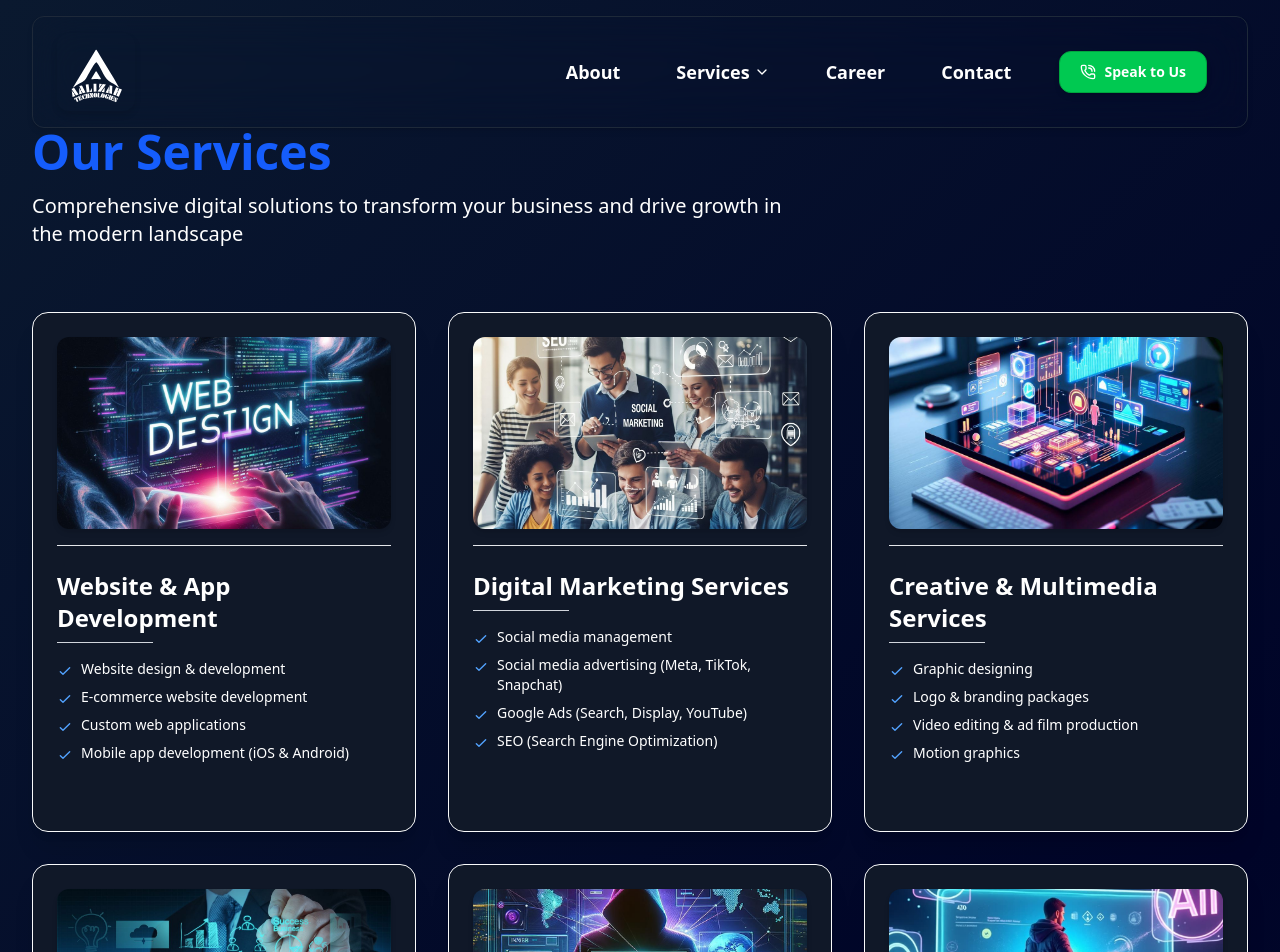
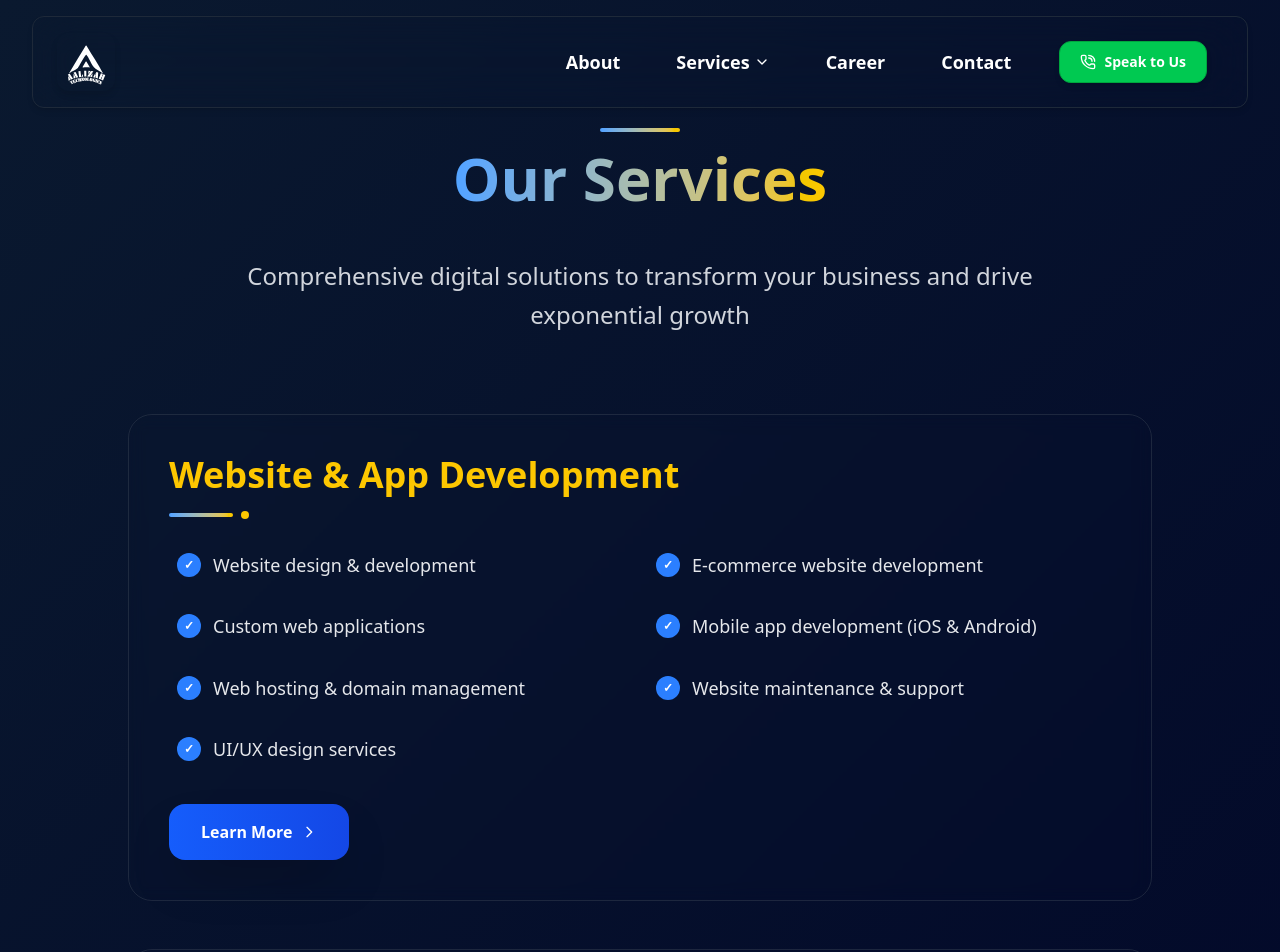
Before and after one commit to Abhishekn1234/frontend_aal, a React (Vite) app in the folder frontend/: page /services in a window 1280 px wide. Shown: the top 952 px of the page. Built offline with nearby package versions, Linux system fonts and the light colour scheme.

Commit message:
commited

```diff
--- a/frontend/src/components/Services/servicesData.tsx
+++ b/frontend/src/components/Services/servicesData.tsx
@@ -3,6 +3,7 @@ export const servicesData = [
     title: "Website & App Development",
     icon: "💻",
     image: "/webdesign&app1.jpg",
+
     items: [
       "Website design & development",
       "E-commerce website development",
@@ -109,18 +110,18 @@ export const servicesData = [
       "Outsourced social media & marketing team",
     ],
   },
-  {
-    title: "E-Commerce / Online Business Solutions",
-    icon: "🛒",
-    image: "/e commerce.jpg",
-    items: [
-      "E-commerce website",
-      "Online payment integration",
-      "Marketplace management",
-      "Dropshipping store setup",
-      "Product photoshoot & catalogue creation",
-    ],
-  },
+  // {
+  //   title: "E-Commerce / Online Business Solutions",
+  //   icon: "🛒",
+  //   image: "/e commerce.jpg",
+  //   items: [
+  //     "E-commerce website",
+  //     "Online payment integration",
+  //     "Marketplace management",
+  //     "Dropshipping store setup",
+  //     "Product photoshoot & catalogue creation",
+  //   ],
+  // },
   {
     title: "PR Media And Relations",
     icon: "📰",
--- a/frontend/src/pages/Services.tsx
+++ b/frontend/src/pages/Services.tsx
@@ -2,14 +2,15 @@ import { motion } from "framer-motion";
 import { servicesData } from "../components/Services/servicesData";
 
 export default function Services() {
-
   return (
-    <div className="bg-gradient-to-br from-gray-100 to-blue-100 pt-32 pb-16 px-4 sm:px-6 lg:px-8 font-sans"
+    <div
+      className="pt-32 pb-20 px-4 sm:px-6 lg:px-8 font-sans min-h-screen"
       style={{
         backgroundColor: "#182C48",
         backgroundImage: "linear-gradient(135deg, #0a192f 0%, #000428 50%, #0a192f 100%)",
-            }}>
-      <div className="max-w-7xl mx-auto text-white">
+      }}
+    >
+      <div className="max-w-6xl mx-auto text-white">
 
         {/* Header */}
         <motion.div
@@ -17,129 +18,119 @@ export default function Services() {
           whileInView={{ opacity: 1, y: 0 }}
           viewport={{ once: true }}
           transition={{ duration: 0.6 }}
-          className="mb-16"
+          className="mb-20 text-center"
         >
-          <h1 className="text-4xl md:text-5xl font-bold text-blue-600 mb-4">
-            Our <span className="text-blue-600">Services</span>
+          <motion.div
+            initial={{ scale: 0.9 }}
+            whileInView={{ scale: 1 }}
+            viewport={{ once: true }}
+            transition={{ duration: 0.5 }}
+            className="inline-block mb-6"
+          >
+            <div className="w-20 h-1 bg-gradient-to-r from-blue-400 to-yellow-400 rounded-full mx-auto mb-4"></div>
+            <h1 className="text-5xl md:text-6xl font-bold bg-gradient-to-r from-blue-400 to-yellow-400 bg-clip-text text-transparent mb-6">
+              Our Services
             </h1>
-          <p className="text-lg md:text-xl text-white max-w-3xl">
-            Comprehensive digital solutions to transform your business and drive growth in the modern landscape
+          </motion.div>
+          <p className="text-xl md:text-2xl text-gray-300 max-w-4xl mx-auto leading-relaxed">
+            Comprehensive digital solutions to transform your business and drive exponential growth
           </p>
         </motion.div>
 
-        {/* Service Cards Grid */}
-       {/* Service Cards Grid */}
-<div className="grid grid-cols-1 md:grid-cols-2 lg:grid-cols-3 gap-8">
+        {/* Service Cards */}
+        <div className="flex flex-col gap-12">
           {servicesData.map((service, idx) => (
             <motion.div
               key={idx}
-      initial={{ opacity: 0, y: 30 }}
+              initial={{ opacity: 0, y: 40 }}
               whileInView={{ opacity: 1, y: 0 }}
+              viewport={{ once: true, margin: "-50px" }}
+              transition={{ duration: 0.7, delay: idx * 0.15 }}
+              className="cursor-pointer flex justify-center"
+            >
+              <motion.div
+                whileHover={{
+                  scale: 1.02,
+                  y: -5,
+                  boxShadow: "0 25px 50px -12px rgba(0, 0, 0, 0.5)"
+                }}
+                whileTap={{ scale: 0.98 }}
+                className="relative transition-all duration-300 flex flex-col border border-gray-700/50 rounded-3xl p-10 w-full max-w-5xl min-h-[280px] backdrop-blur-sm hover:border-blue-400/30 group"
+              >
+                {/* Background Glow Effect */}
+                <div className="absolute inset-0 bg-gradient-to-r from-blue-500/5 to-yellow-500/5 rounded-3xl opacity-0 group-hover:opacity-100 transition-opacity duration-500"></div>
+
+                {/* Content Container */}
+                <div className="relative z-10 flex flex-col md:flex-row md:items-start gap-8">
+                  {/* Title & Items */}
+                  <div className="flex-1">
+                    <motion.h2
+                      whileHover={{ x: 5 }}
+                      className="text-3xl md:text-4xl font-bold text-yellow-400 mb-4 cursor-pointer group-hover:text-blue-400 transition-colors duration-300"
+                    >
+                      {service.title}
+                    </motion.h2>
+
+                    {/* Decorative HR */}
+                    <div className="flex items-center mb-6">
+                      <div className="w-16 h-1 bg-gradient-to-r from-blue-400 to-yellow-400 rounded-full"></div>
+                      <div className="w-2 h-2 bg-yellow-400 rounded-full ml-2"></div>
+                    </div>
+
+                    {/* Items List */}
+                    <ul className="grid grid-cols-1 md:grid-cols-2 gap-4 mb-4">
+                      {service.items.map((item, i) => (
+                        <motion.li
+                          key={i}
+                          initial={{ opacity: 0, x: -20 }}
+                          whileInView={{ opacity: 1, x: 0 }}
                           viewport={{ once: true }}
-      transition={{ duration: 0.5, delay: idx * 0.1 }}
-      className="group relative"
+                          transition={{ duration: 0.4, delay: i * 0.1 }}
+                          className="flex items-start p-2 rounded-lg hover:bg-white/5 transition-all duration-300 group/item"
                         >
-      <div
-        className="rounded-2xl shadow-xl border border-gray-50 p-6 overflow-hidden
-                   hover:border-blue-300 hover:shadow-2xl transition-all duration-300
-                   h-[520px] flex flex-col justify-between bg-gray-900 text-white"
+                          <motion.div
+                            whileHover={{ scale: 1.2, rotate: 5 }}
+                            className="flex-shrink-0 w-6 h-6 bg-blue-500 rounded-full flex items-center justify-center mr-3 mt-0.5 group-hover/item:bg-yellow-500 transition-colors"
                           >
-        {/* TOP CONTENT WRAPPER */}
-        <div>
-          {/* Image */}
-          <motion.div
-            initial={{ opacity: 0, scale: 0.9 }}
-            whileInView={{ opacity: 1, scale: 1 }}
-            transition={{ duration: 0.4 }}
-            className="w-full h-48 rounded-xl overflow-hidden mb-4 shadow-md"
+                            <span className="text-white text-xs font-bold">✓</span>
+                          </motion.div>
+                          <span className="text-gray-200 text-lg leading-relaxed group-hover/item:text-white transition-colors">
+                            {item}
+                          </span>
+                        </motion.li>
+                      ))}
+                    </ul>
+
+                    {/* Button */}
+                    <motion.button
+                      whileHover={{
+                        scale: 1.05,
+                        background: "linear-gradient(135deg, #3b82f6, #f59e0b)"
+                      }}
+                      whileTap={{ scale: 0.95 }}
+                      className="relative mt-4 py-4 px-8 bg-gradient-to-r from-blue-600 to-blue-700 hover:from-blue-500 hover:to-blue-600 text-white font-bold rounded-2xl shadow-2xl hover:shadow-3xl transition-all duration-300 overflow-hidden group/btn"
                     >
-            <motion.img
-              src={service.image}
-              alt={service.title}
-              className="w-full h-full object-cover"
-              whileHover={{ scale: 1.05 }}
-            />
-          </motion.div>
+                      <div className="absolute inset-0 bg-gradient-to-r from-transparent via-white/20 to-transparent -skew-x-12 transform translate-x-[-100%] group-hover/btn:translate-x-[100%] transition-transform duration-1000"></div>
 
-          {/* HR under image */}
-          <hr className="border-gray-200 mb-6" />
-
-          {/* Title */}
-          <h2 className="text-xl lg:text-2xl font-bold text-white mb-2 group-hover:text-blue-400 transition-all">
-            {service.title}
-          </h2>
-
-          {/* HR under title */}
-          <hr className="border-gray-300 mb-4 w-24 group-hover:border-blue-400 transition-all" />
-
-          {/* Description */}
-          <ul className="space-y-2 mb-4">
-            {service.items.slice(0, 4).map((item, i) => (
-              <li key={i} className="flex items-start text-white">
-                <svg
-                  className="w-4 h-4 text-blue-400 mr-2 mt-1 flex-shrink-0"
+                      <span className="relative flex items-center justify-center gap-2">
+                        Learn More
+                        <motion.svg
+                          whileHover={{ x: 5 }}
+                          className="w-4 h-4"
                           fill="none"
                           stroke="currentColor"
                           viewBox="0 0 24 24"
                         >
-                  <path
-                    strokeLinecap="round"
-                    strokeLinejoin="round"
-                    strokeWidth={2}
-                    d="M5 13l4 4L19 7"
-                  />
-                </svg>
-                <span className="text-sm">{item}</span>
-              </li>
-            ))}
-          </ul>
-        </div>
-
-        {/* BUTTON PINNED AT BOTTOM */}
-        <motion.button
-          initial={{ opacity: 0, y: 20 }}
-          transition={{ duration: 0.3 }}
-          className="opacity-0 group-hover:opacity-100 group-hover:translate-y-0 translate-y-2
-                     w-full py-3 bg-blue-600 text-white rounded-xl font-semibold
-                     shadow-lg hover:bg-blue-700 hover:shadow-xl transition-all"
-        >
-          Learn More
+                          <path strokeLinecap="round" strokeLinejoin="round" strokeWidth={2} d="M9 5l7 7-7 7" />
+                        </motion.svg>
+                      </span>
                     </motion.button>
                   </div>
+                </div>
+              </motion.div>
             </motion.div>
           ))}
         </div>
-
-
-
-
-
-        {/* CTA Section */}
-        <motion.div
-          initial={{ opacity: 0, y: 20 }}
-          whileInView={{ opacity: 1, y: 0 }}
-          viewport={{ once: true }}
-          transition={{ duration: 0.6, delay: 0.3 }}
-          className="mt-20"
-        >
-          <div className="text-white rounded-2xl p-12 shadow-2xl">
-            <h3 className="text-3xl font-bold text-white mb-4">
-              Ready to Transform Your Business?
-            </h3>
-            <p className="text-blue-100 text-lg mb-6 max-w-xl">
-              Let's discuss how our comprehensive services can help you achieve your goals
-            </p>
-            <div className="flex flex-col sm:flex-row gap-4">
-              <button className="bg-white text-blue-600 px-8 py-3 rounded-xl font-semibold hover:bg-blue-100 transition-all shadow-lg">
-                Get Free Consultation
-              </button>
-              <button className="border-2 border-white text-white px-8 py-3 rounded-xl font-semibold hover:bg-white hover:text-blue-700 transition-all">
-                View Portfolio
-              </button>
-            </div>
-          </div>
-        </motion.div>
-
       </div>
     </div>
   );
```
Also changed, not shown: frontend/src/components/Layout/Header/Navbar.tsx (+41 -22 lines). Lines whose indentation alone changed are shown as unchanged.
